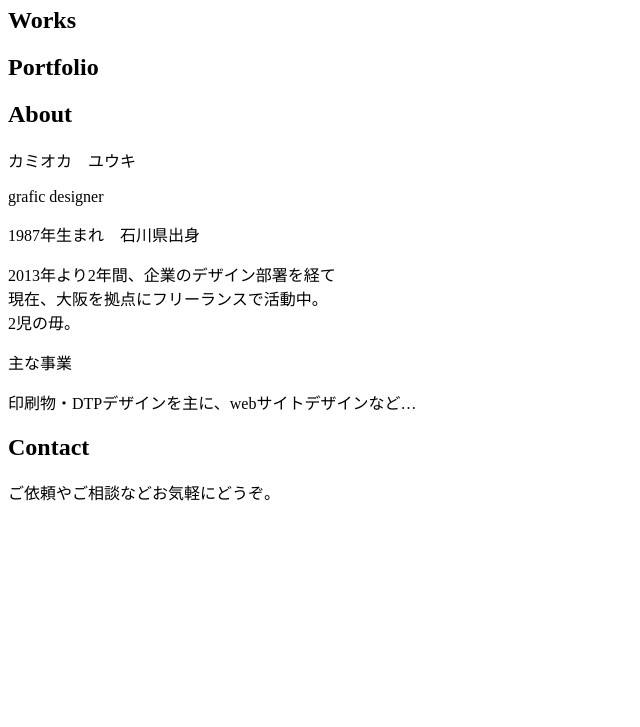
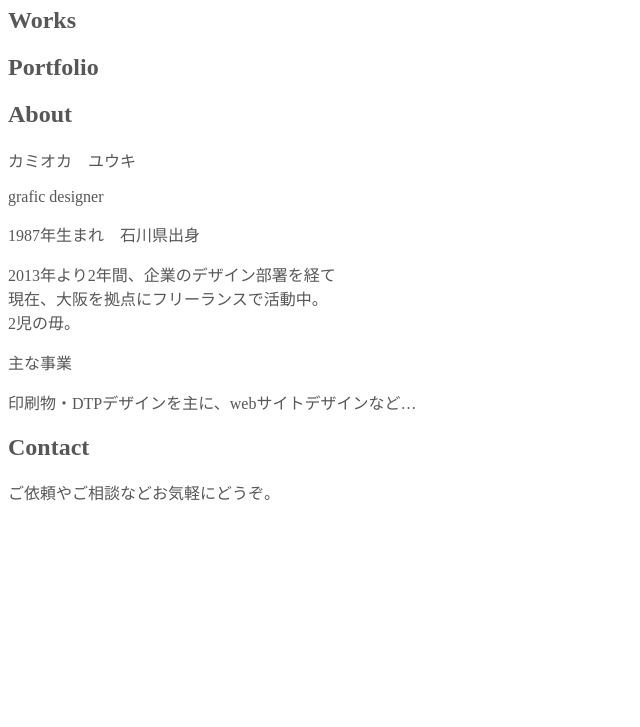
Before and after one commit to ryukam10k/yuki_hp, a website: page index.html in a window 1280 px wide. Shown: the part 73-800 px from the top of the page, without its empty margins (0-640 px from the left). Drawn offline with nearby package versions, Linux system fonts and the light colour scheme; files that its build step writes are made by us from their sources.

Commit message:
add scss

```diff
--- a/index.html
+++ b/index.html
@@ -5,6 +5,7 @@
     <meta charset="UTF-8">
     <meta name="viewport" content="width=device-width, initial-scale=1.0">
     <meta http-equiv="X-UA-Compatible" content="ie=edge">
+    <link rel="stylesheet" href="/dist/css/main.min.css">
     <title>Yuki's Site</title>
 </head>
 
--- /dev/null
+++ b/src/scss/main.scss
@@ -0,0 +1,3 @@
+body {
+    color: #575757;
+}
```
